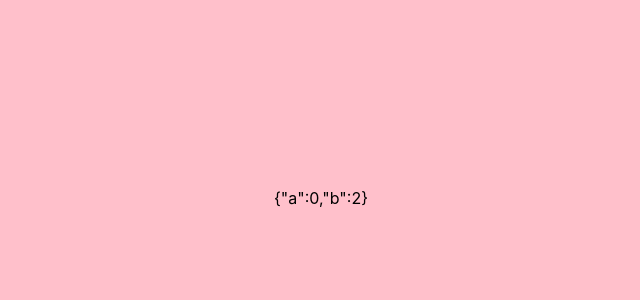
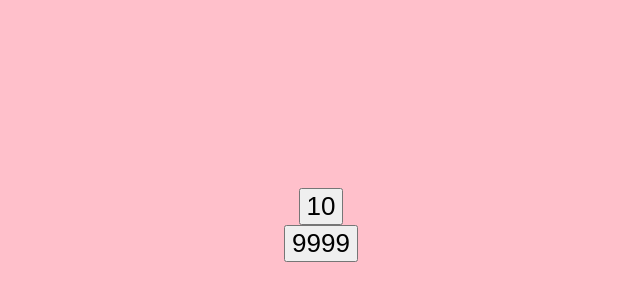
Before and after one commit to Kento97/Learn_React, a React (Vite) app in the folder react-vite-ts/: page / in a window 1280 px wide. Shown: the part 212-512 px from the top of the page, without its empty margins (319-959 px from the left). Built offline with nearby package versions, Linux system fonts and the light colour scheme.

Commit message:
useState 初始化为一个函数

```diff
--- a/react-vite-ts/src/learn-hooks/hooks.tsx
+++ b/react-vite-ts/src/learn-hooks/hooks.tsx
@@ -1,12 +1,34 @@
 import {useState, useEffect, useRef} from 'react';
-import useLocalStorage from "@/hooks/useLocalStorage";
+
+type Props = {
+    [key: string]: number
+}
+
+function getDefaultValue() {
+    for (let i = 0; i < 100000; i++) {
+        if (i === 9999) return i;
+    }
+    return 0;
+}
+
+const Counter = (props: Props) => {
+    const [count, setCount] = useState(() => props.count);
+    const addCounter = () => setCount(count + 1)
+    return (
+        <div>
+            <button onClick={addCounter}>{count}</button>
+        </div>
+    )
+}
 
 const Hooks = () => {
-    const [message, setMessage] = useLocalStorage('hook-key', {a: 1, b: 3});
-    setTimeout(() => {
-        setMessage({a: 0, b: 2});
-    }, 5000)
-    return <div>{JSON.stringify(message)}</div>
+
+    return (
+        <div>
+            <Counter count={10}/>
+            <Counter count={getDefaultValue()}/>
+        </div>
+    )
 }
 
 export default Hooks;
```
